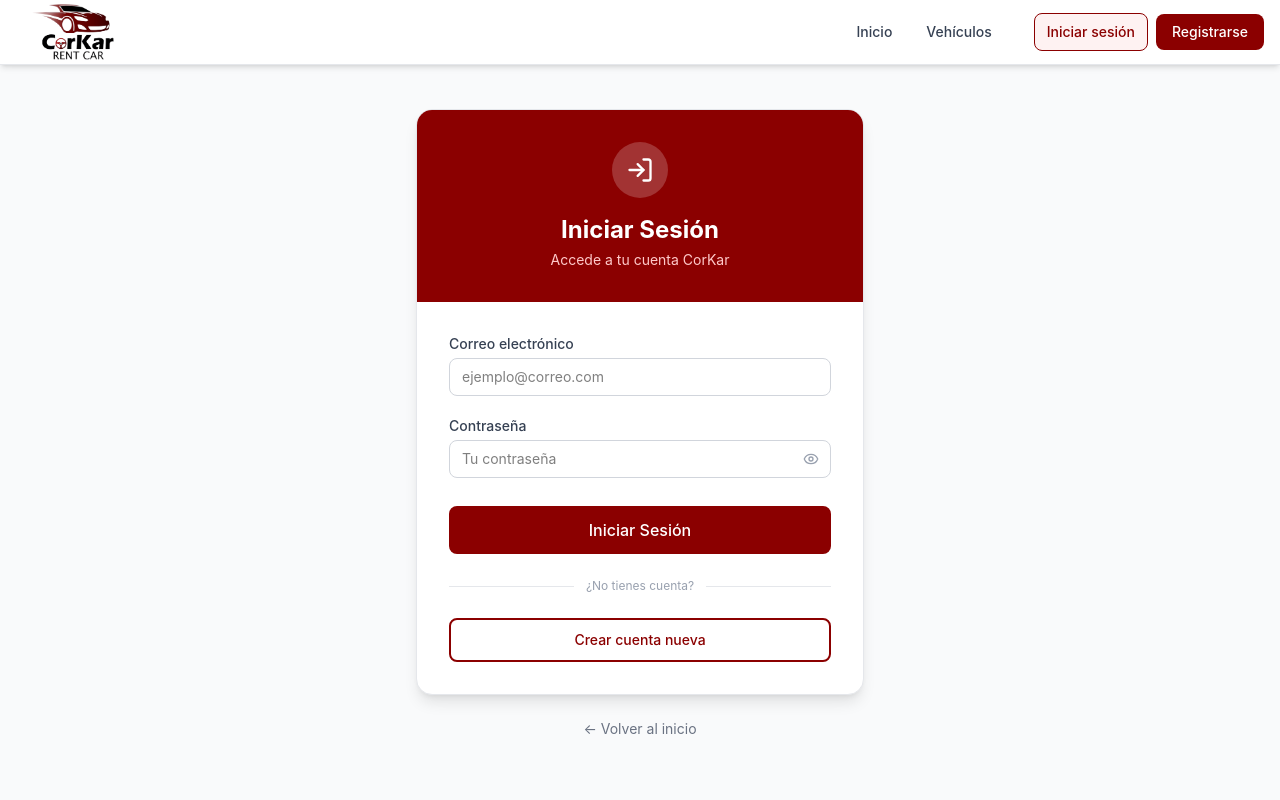
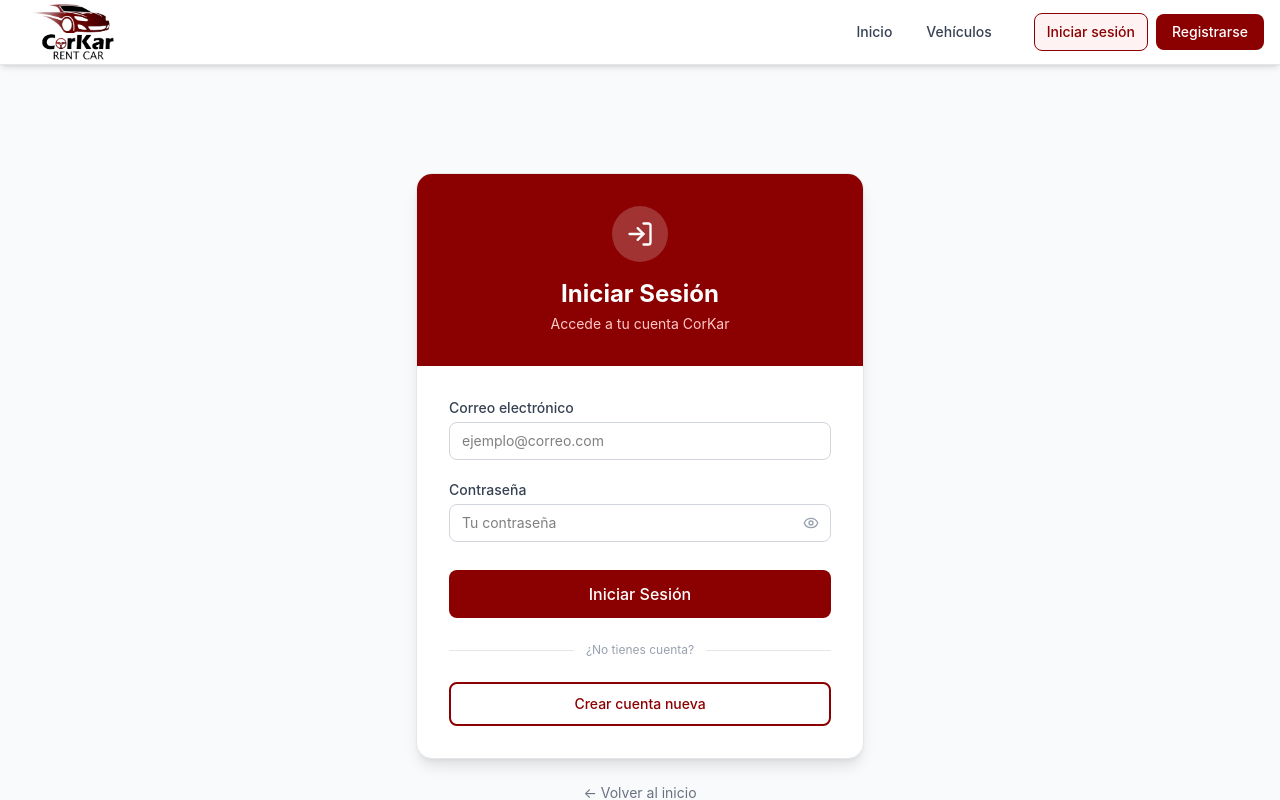
Before and after one commit to jesedavid09/CorKar_Rent_Car, a React (Vite) app in the folder corkar-frontend/: page /login in a window 1280 px wide. Shown: the top 800 px of the page. Built offline with nearby package versions, Linux system fonts and the light colour scheme.

Commit message:
Corregir footer en la pagina Admin y algunos errores

```diff
--- a/corkar-frontend/src/App.jsx
+++ b/corkar-frontend/src/App.jsx
@@ -6,7 +6,7 @@
 // verificar autenticación y roles antes de renderizar.
 // ============================================================
 
-import { Routes, Route } from 'react-router-dom';
+import { Routes, Route, useLocation } from 'react-router-dom';
 
 // Layout
 import Navbar         from './components/common/Navbar';
@@ -33,66 +33,61 @@ import ClientsAdminPage      from './pages/admin/ClientsAdminPage';
 import IncidentsAdminPage    from './pages/admin/IncidentsAdminPage';
 
 const App = () => {
+  const location = useLocation();
+
+  // Detecta si estamos en una página del panel admin
+  const isAdminPage = location.pathname.startsWith('/admin');
+
   return (
     <div className="min-h-screen flex flex-col bg-gray-50">
-      <Navbar />
 
-      <main className="flex-1">
+      {/* Navbar solo en páginas públicas y de cliente */}
+      {!isAdminPage && <Navbar />}
+
+      <main className={`flex-1 ${!isAdminPage ? 'pt-16' : ''}`}>
         <Routes>
+
           {/* ── Rutas públicas ──────────────────────────── */}
-          <Route path="/"          element={<HomePage />} />
-          <Route path="/catalogo"  element={<CatalogPage />} />
+          <Route path="/"             element={<HomePage />} />
+          <Route path="/catalogo"     element={<CatalogPage />} />
           <Route path="/vehiculo/:id" element={<VehicleDetailPage />} />
-          <Route path="/login"     element={<LoginPage />} />
-          <Route path="/registro"  element={<RegisterPage />} />
+          <Route path="/login"        element={<LoginPage />} />
+          <Route path="/registro"     element={<RegisterPage />} />
 
           {/* ── Rutas del cliente (requieren login) ─────── */}
           <Route path="/mis-reservas" element={
-            <ProtectedRoute>
-              <MyReservationsPage />
-            </ProtectedRoute>
+            <ProtectedRoute><MyReservationsPage /></ProtectedRoute>
           } />
           <Route path="/reserva/:vehicleId" element={
-            <ProtectedRoute>
-              <ReservationPage />
-            </ProtectedRoute>
+            <ProtectedRoute><ReservationPage /></ProtectedRoute>
           } />
           <Route path="/incidente" element={
-            <ProtectedRoute>
-              <IncidentPage />
-            </ProtectedRoute>
+            <ProtectedRoute><IncidentPage /></ProtectedRoute>
           } />
 
           {/* ── Rutas del admin (requieren rol ADMIN) ───── */}
           <Route path="/admin" element={
-            <ProtectedRoute requireAdmin>
-              <DashboardPage />
-            </ProtectedRoute>
+            <ProtectedRoute requireAdmin><DashboardPage /></ProtectedRoute>
           } />
           <Route path="/admin/vehiculos" element={
-            <ProtectedRoute requireAdmin>
-              <VehiclesAdminPage />
-            </ProtectedRoute>
+            <ProtectedRoute requireAdmin><VehiclesAdminPage /></ProtectedRoute>
           } />
           <Route path="/admin/reservas" element={
-            <ProtectedRoute requireAdmin>
-              <ReservationsAdminPage />
-            </ProtectedRoute>
+            <ProtectedRoute requireAdmin><ReservationsAdminPage /></ProtectedRoute>
           } />
           <Route path="/admin/clientes" element={
-            <ProtectedRoute requireAdmin>
-              <ClientsAdminPage />
-            </ProtectedRoute>
+            <ProtectedRoute requireAdmin><ClientsAdminPage /></ProtectedRoute>
           } />
           <Route path="/admin/incidentes" element={
-            <ProtectedRoute requireAdmin>
-              <IncidentsAdminPage />
-            </ProtectedRoute>
+            <ProtectedRoute requireAdmin><IncidentsAdminPage /></ProtectedRoute>
           } />
+
         </Routes>
       </main>
 
-      <Footer />
+      {/* Footer solo en páginas no admin */}
+      {!isAdminPage && <Footer />}
+
     </div>
   );
 };
--- a/corkar-frontend/src/pages/admin/AdminLayout.jsx
+++ b/corkar-frontend/src/pages/admin/AdminLayout.jsx
@@ -25,10 +25,10 @@ const AdminLayout = ({ children }) => {
   const { logoutUser, user } = useAuth();
 
   return (
-    <div className="min-h-screen flex bg-gray-50 pt-16">
+    <div className="min-h-screen flex bg-gray-50">
 
       {/* Sidebar */}
-      <aside className="w-56 bg-[#111827] fixed top-16 left-0 bottom-0 flex flex-col z-40">
+      <aside className="w-56 bg-[#111827] fixed top-0 left-0 bottom-0 flex flex-col z-40">
 
         {/* Logo / Título */}
         <div className="px-4 py-5 border-b border-white/10">
--- a/corkar-frontend/src/pages/public/HomePage.jsx
+++ b/corkar-frontend/src/pages/public/HomePage.jsx
@@ -7,7 +7,7 @@ const HomePage = () => {
   return (
     <div className="flex flex-col">
       {/* ── HERO ─────────────────────────────────────────── */}
-      <section className="relative min-h-screen flex items-center justify-center text-white overflow-hidden">
+      <section className="relative min-h-screen flex items-center justify-center text-white overflow-hidden -mt-16">
         {/* Imagen de fondo */}
         <div
           className="absolute inset-0 bg-cover bg-center bg-no-repeat"
```
